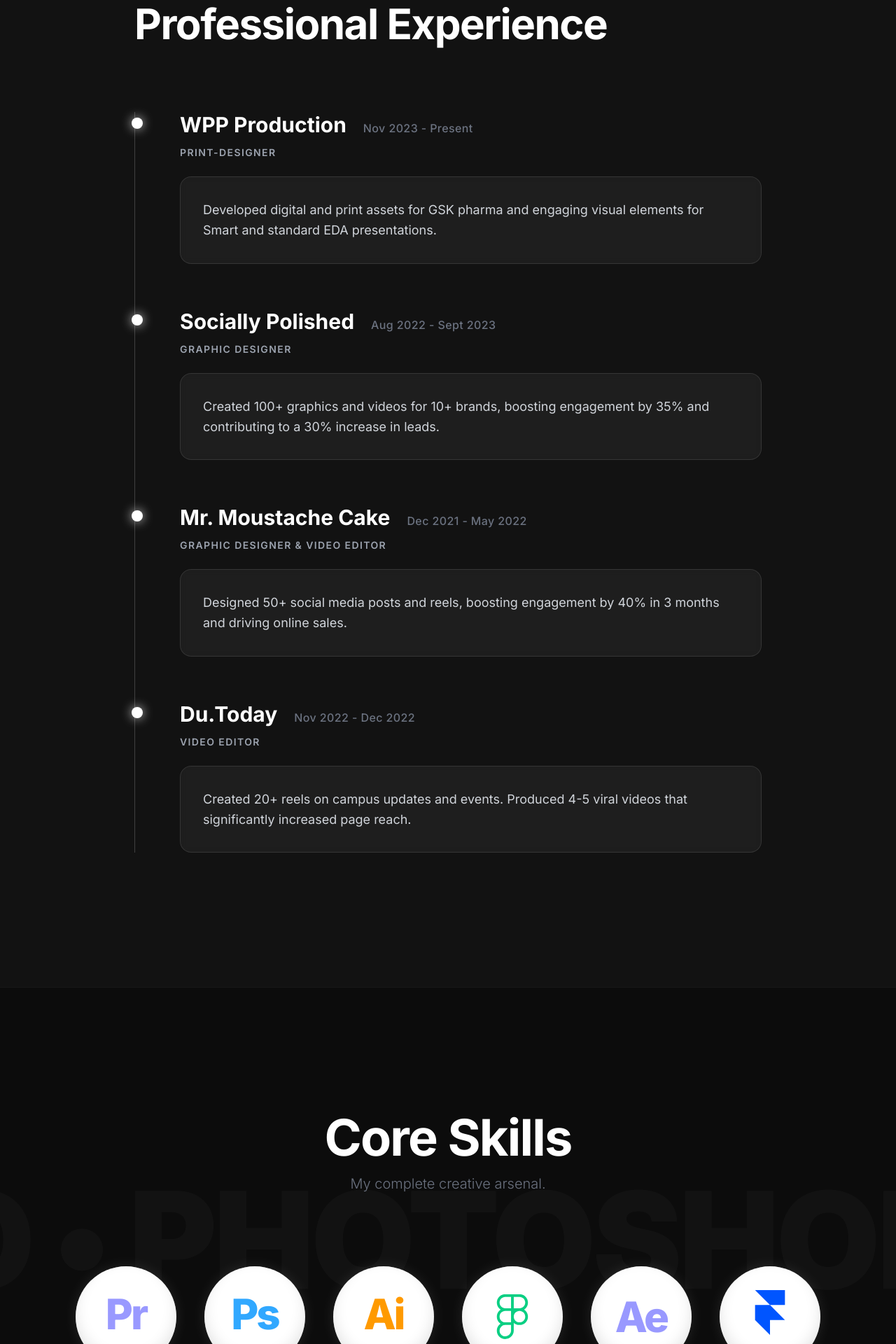
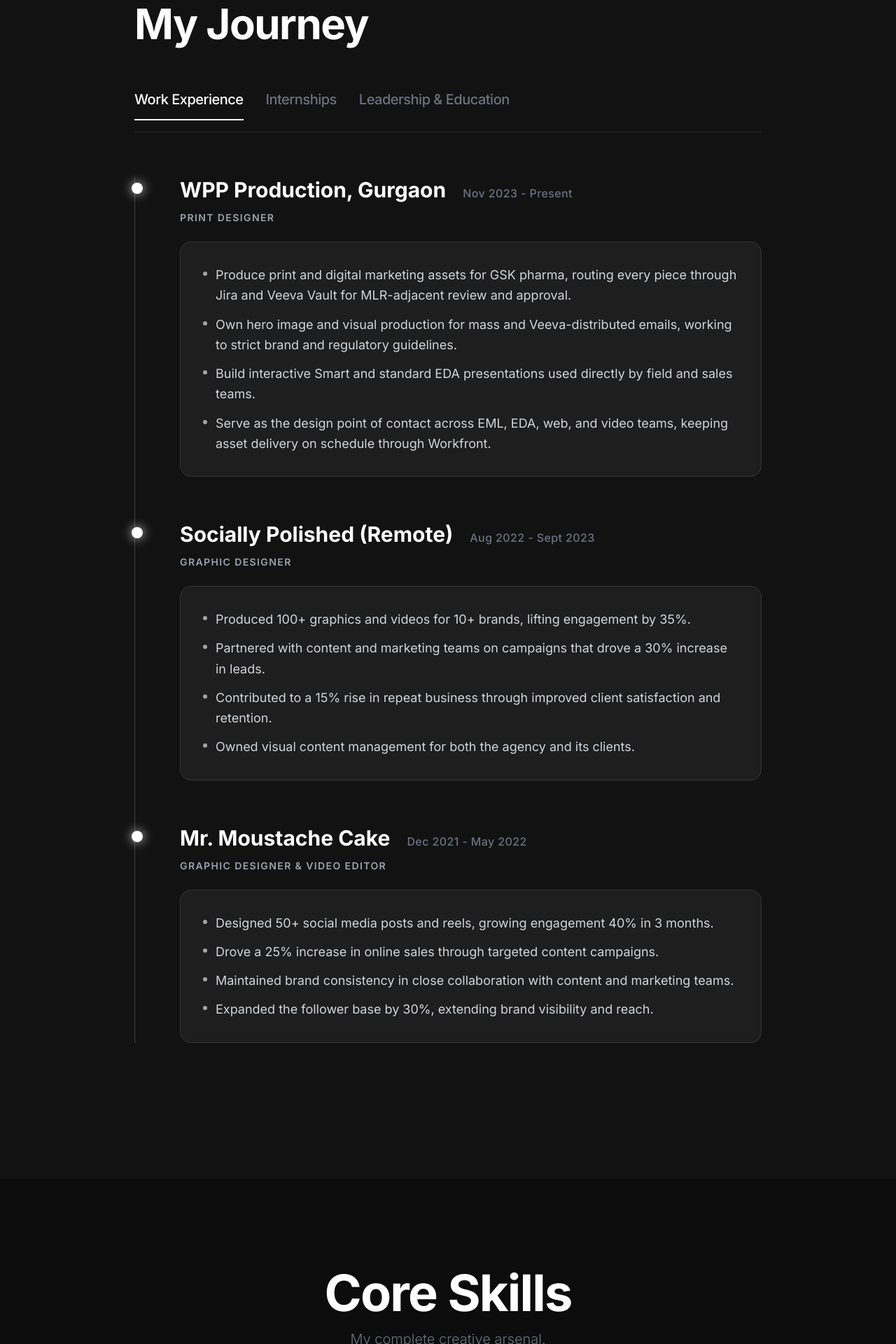
Before and after one commit to SidharthRawat10/portfolio, a Next.js app: page / in a window 1280 px wide. Shown: the part 4220-6140 px from the top of the page at 70% size. Built offline with nearby package versions, Linux system fonts and the light colour scheme.

Commit message:
Update work experience, internships, skills, and credentials from latest resume

```diff
--- a/components/Projects.tsx
+++ b/components/Projects.tsx
@@ -1,40 +1,110 @@
 "use client";
 
-import React from 'react';
-import { motion } from 'framer-motion';
+import React, { useState } from 'react';
+import { motion, AnimatePresence } from 'framer-motion';
 
 const experiences = [
   {
     id: 1,
     date: 'Nov 2023 - Present',
-    title: 'WPP Production',
-    role: 'Print-Designer',
-    desc: 'Developed digital and print assets for GSK pharma and engaging visual elements for Smart and standard EDA presentations.',
+    title: 'WPP Production, Gurgaon',
+    role: 'Print Designer',
+    bullets: [
+      'Produce print and digital marketing assets for GSK pharma, routing every piece through Jira and Veeva Vault for MLR-adjacent review and approval.',
+      'Own hero image and visual production for mass and Veeva-distributed emails, working to strict brand and regulatory guidelines.',
+      'Build interactive Smart and standard EDA presentations used directly by field and sales teams.',
+      'Serve as the design point of contact across EML, EDA, web, and video teams, keeping asset delivery on schedule through Workfront.'
+    ],
   },
   {
     id: 2,
     date: 'Aug 2022 - Sept 2023',
-    title: 'Socially Polished',
+    title: 'Socially Polished (Remote)',
     role: 'Graphic Designer',
-    desc: 'Created 100+ graphics and videos for 10+ brands, boosting engagement by 35% and contributing to a 30% increase in leads.',
+    bullets: [
+      'Produced 100+ graphics and videos for 10+ brands, lifting engagement by 35%.',
+      'Partnered with content and marketing teams on campaigns that drove a 30% increase in leads.',
+      'Contributed to a 15% rise in repeat business through improved client satisfaction and retention.',
+      'Owned visual content management for both the agency and its clients.'
+    ],
   },
   {
     id: 3,
     date: 'Dec 2021 - May 2022',
     title: 'Mr. Moustache Cake',
     role: 'Graphic Designer & Video Editor',
-    desc: 'Designed 50+ social media posts and reels, boosting engagement by 40% in 3 months and driving online sales.',
+    bullets: [
+      'Designed 50+ social media posts and reels, growing engagement 40% in 3 months.',
+      'Drove a 25% increase in online sales through targeted content campaigns.',
+      'Maintained brand consistency in close collaboration with content and marketing teams.',
+      'Expanded the follower base by 30%, extending brand visibility and reach.'
+    ],
   },
+];
+
+const internships = [
   {
     id: 4,
     date: 'Nov 2022 - Dec 2022',
     title: 'Du.Today',
     role: 'Video Editor',
-    desc: 'Created 20+ reels on campus updates and events. Produced 4-5 viral videos that significantly increased page reach.',
+    bullets: [
+      'Created 20+ reels covering campus updates and events, boosting engagement by 30%.',
+      'Shot photos and video for campus festivals, growing followers by 25%.',
+      'Produced 4-5 videos that went on to increase page reach and visibility.'
+    ]
   },
+  {
+    id: 5,
+    date: 'Aug 2021 - Oct 2021',
+    title: 'Handout Foundation',
+    role: 'Graphic Designer',
+    bullets: [
+      'Designed 15+ social media graphics for campaigns including clothing donation and tree planting drives.',
+      'Helped lift campaign engagement by 25% through creative visual content.',
+      'Supported multiple drives with consistent, on-brand design content.'
+    ]
+  }
+];
+
+const credentials = [
+  {
+    id: 6,
+    section: 'Leadership Experience',
+    items: [
+      {
+        date: 'Jul 2023 - Jun 2024',
+        title: 'Toastmasters International, District 41',
+        role: 'Public Relations Manager'
+      },
+      {
+        date: 'Jun 2022 - Jun 2023',
+        title: 'Toastmasters International, District 41',
+        role: 'Creative Excellence Manager'
+      }
+    ]
+  },
+  {
+    id: 7,
+    section: 'Education',
+    items: [
+      {
+        date: 'Jul 2021 - Apr 2023',
+        title: 'Arena Animation',
+        role: 'Diploma, Graphic Designing, Video Editing & 2D/3D Animation'
+      },
+      {
+        date: 'Apr 2020 - Apr 2021',
+        title: 'Delhi University',
+        role: 'Bachelor of Arts — Design Thinking, English, Political Science'
+      }
+    ]
+  }
 ];
 
 export default function Projects() {
+  const [activeTab, setActiveTab] = useState<'work' | 'internships' | 'credentials'>('work');
+
   return (
     <section id="work" className="min-h-screen bg-[#121212] py-32 px-8 md:px-24 relative z-20">
       <div className="max-w-4xl mx-auto pt-24">
@@ -43,21 +113,48 @@
           whileInView={{ opacity: 1, y: 0 }}
           viewport={{ once: true, margin: "-100px" }}
           transition={{ duration: 0.6 }}
-          className="text-4xl md:text-6xl font-bold mb-24 text-white tracking-tight"
+          className="text-4xl md:text-6xl font-bold mb-16 text-white tracking-tight text-center md:text-left"
         >
-          Professional Experience
+          My Journey
         </motion.h3>
 
-        <div className="relative border-l border-white/20 ml-4 md:ml-0">
-          {experiences.map((exp, idx) => (
+        {/* Custom Premium Tab Switcher */}
+        <div className="flex flex-wrap gap-4 md:gap-8 mb-16 border-b border-white/10 pb-4 justify-center md:justify-start">
+          {(['work', 'internships', 'credentials'] as const).map((tab) => (
+            <button
+              key={tab}
+              onClick={() => setActiveTab(tab)}
+              className={`text-lg md:text-xl font-medium tracking-tight relative pb-4 transition-colors duration-300 ${
+                activeTab === tab ? 'text-white' : 'text-gray-500 hover:text-gray-300'
+              }`}
+            >
+              {tab === 'work' && 'Work Experience'}
+              {tab === 'internships' && 'Internships'}
+              {tab === 'credentials' && 'Leadership & Education'}
+              {activeTab === tab && (
                 <motion.div
-              key={exp.id}
-              initial={{ opacity: 0, x: -50 }}
-              whileInView={{ opacity: 1, x: 0 }}
-              viewport={{ once: true, margin: "-100px" }}
-              transition={{ duration: 0.8, delay: idx * 0.1 }}
-              className="mb-16 ml-10 md:ml-16 relative"
+                  layoutId="activeTabUnderline"
+                  className="absolute bottom-0 left-0 w-full h-[2px] bg-white"
+                  transition={{ type: 'spring', stiffness: 300, damping: 30 }}
+                />
+              )}
+            </button>
+          ))}
+        </div>
+
+        {/* Timeline Container */}
+        <div className="relative border-l border-white/20 ml-4 md:ml-0 min-h-[450px]">
+          <AnimatePresence mode="wait">
+            <motion.div
+              key={activeTab}
+              initial={{ opacity: 0, y: 15 }}
+              animate={{ opacity: 1, y: 0 }}
+              exit={{ opacity: 0, y: -15 }}
+              transition={{ duration: 0.4 }}
+              className="w-full"
             >
+              {activeTab === 'work' && experiences.map((exp, idx) => (
+                <div key={exp.id} className="mb-16 ml-10 md:ml-16 relative">
                   {/* Timeline Dot */}
                   <div className="absolute -left-[45px] md:-left-[69px] top-2 w-4 h-4 rounded-full bg-white shadow-[0_0_15px_rgba(255,255,255,0.8)] z-10 transition-transform duration-300 hover:scale-150"></div>
 
@@ -71,12 +168,67 @@
                   </p>
 
                   <div className="p-8 rounded-2xl border border-white/10 bg-white/5 backdrop-blur-sm transition-all duration-300 hover:bg-white/10 hover:-translate-y-1">
-                <p className="text-gray-300 leading-relaxed text-lg">
-                  {exp.desc}
+                    <ul className="space-y-3">
+                      {exp.bullets.map((bullet, bIdx) => (
+                        <li key={bIdx} className="flex items-start gap-3 text-gray-300 text-lg leading-relaxed">
+                          <span className="mt-2.5 w-1.5 h-1.5 rounded-full bg-white/60 shrink-0" />
+                          <span>{bullet}</span>
+                        </li>
+                      ))}
+                    </ul>
+                  </div>
+                </div>
+              ))}
+
+              {activeTab === 'internships' && internships.map((intern, idx) => (
+                <div key={intern.id} className="mb-16 ml-10 md:ml-16 relative">
+                  {/* Timeline Dot */}
+                  <div className="absolute -left-[45px] md:-left-[69px] top-2 w-4 h-4 rounded-full bg-white shadow-[0_0_15px_rgba(255,255,255,0.8)] z-10 transition-transform duration-300 hover:scale-150"></div>
+
+                  <div className="flex flex-col md:flex-row md:items-baseline gap-2 md:gap-6 mb-3">
+                    <h4 className="text-3xl font-bold text-white">{intern.title}</h4>
+                    <span className="text-gray-500 font-medium tracking-wide">{intern.date}</span>
+                  </div>
+
+                  <p className="text-gray-400 mb-6 uppercase tracking-widest font-semibold text-sm">
+                    {intern.role}
                   </p>
+
+                  <div className="p-8 rounded-2xl border border-white/10 bg-white/5 backdrop-blur-sm transition-all duration-300 hover:bg-white/10 hover:-translate-y-1">
+                    <ul className="space-y-3">
+                      {intern.bullets.map((bullet, bIdx) => (
+                        <li key={bIdx} className="flex items-start gap-3 text-gray-300 text-lg leading-relaxed">
+                          <span className="mt-2.5 w-1.5 h-1.5 rounded-full bg-white/60 shrink-0" />
+                          <span>{bullet}</span>
+                        </li>
+                      ))}
+                    </ul>
                   </div>
+                </div>
+              ))}
+
+              {activeTab === 'credentials' && credentials.map((group) => (
+                <div key={group.id} className="mb-16 ml-10 md:ml-16 relative">
+                  {/* Section Title */}
+                  <h4 className="text-2xl font-bold text-white uppercase tracking-wider border-b border-white/10 pb-2 mb-8">
+                    {group.section}
+                  </h4>
+
+                  <div className="flex flex-col gap-8">
+                    {group.items.map((item, itemIdx) => (
+                      <div key={itemIdx} className="relative pl-6 border-l-2 border-white/15">
+                        <div className="flex flex-col md:flex-row md:items-baseline justify-between gap-2 mb-2">
+                          <h5 className="text-xl font-bold text-white">{item.title}</h5>
+                          <span className="text-gray-500 text-sm font-medium tracking-wide">{item.date}</span>
+                        </div>
+                        <p className="text-gray-400 text-md">{item.role}</p>
+                      </div>
+                    ))}
+                  </div>
+                </div>
+              ))}
             </motion.div>
-          ))}
+          </AnimatePresence>
         </div>
       </div>
     </section>
--- a/components/Skills.tsx
+++ b/components/Skills.tsx
@@ -44,6 +44,36 @@
     icon: SiFramer,
     color: "#0055FF",
     startPos: { x: 600, y: -600, rotate: 180 }
+  },
+  {
+    name: "InDesign",
+    label: "Id",
+    color: "#FF1A75", // InDesign Pink/Magenta
+    startPos: { x: -500, y: 900, rotate: -120 },
+  },
+  {
+    name: "PowerPoint",
+    label: "Pp",
+    color: "#D24726", // PowerPoint Orange/Red
+    startPos: { x: 400, y: -850, rotate: 150 },
+  },
+  {
+    name: "Veeva Vault",
+    label: "Vv",
+    color: "#FF8C00", // Veeva Orange
+    startPos: { x: -700, y: -400, rotate: 45 },
+  },
+  {
+    name: "Jira",
+    label: "Jr",
+    color: "#0052CC", // Jira Blue
+    startPos: { x: -200, y: 800, rotate: -60 },
+  },
+  {
+    name: "Workfront",
+    label: "Wf",
+    color: "#18E8B8", // Workfront Cyan
+    startPos: { x: 900, y: -200, rotate: 110 },
   }
 ];
 
@@ -67,8 +97,8 @@
           animate={{ x: ["0%", "-50%"] }}
           transition={{ duration: 35, ease: "linear", repeat: Infinity }}
         >
-          <span className="pr-16">PREMIERE PRO • PHOTOSHOP • ILLUSTRATOR • FIGMA • AFTER EFFECTS •</span>
-          <span className="pr-16">PREMIERE PRO • PHOTOSHOP • ILLUSTRATOR • FIGMA • AFTER EFFECTS •</span>
+          <span className="pr-16">PREMIERE PRO • PHOTOSHOP • ILLUSTRATOR • FIGMA • AFTER EFFECTS • INDESIGN • POWERPOINT • VEEVA VAULT • JIRA • WORKFRONT •</span>
+          <span className="pr-16">PREMIERE PRO • PHOTOSHOP • ILLUSTRATOR • FIGMA • AFTER EFFECTS • INDESIGN • POWERPOINT • VEEVA VAULT • JIRA • WORKFRONT •</span>
         </motion.div>
       </div>
 
```
Lines whose indentation alone changed are shown as unchanged.
